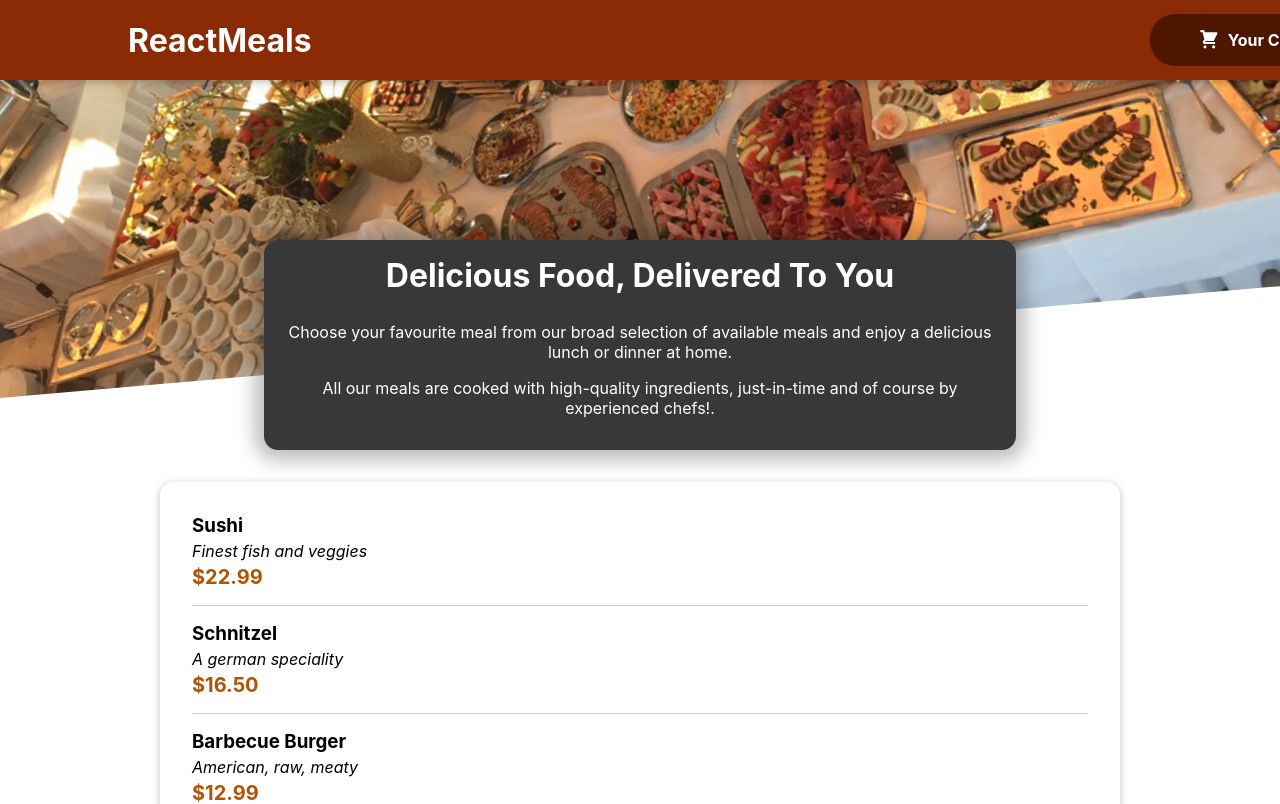
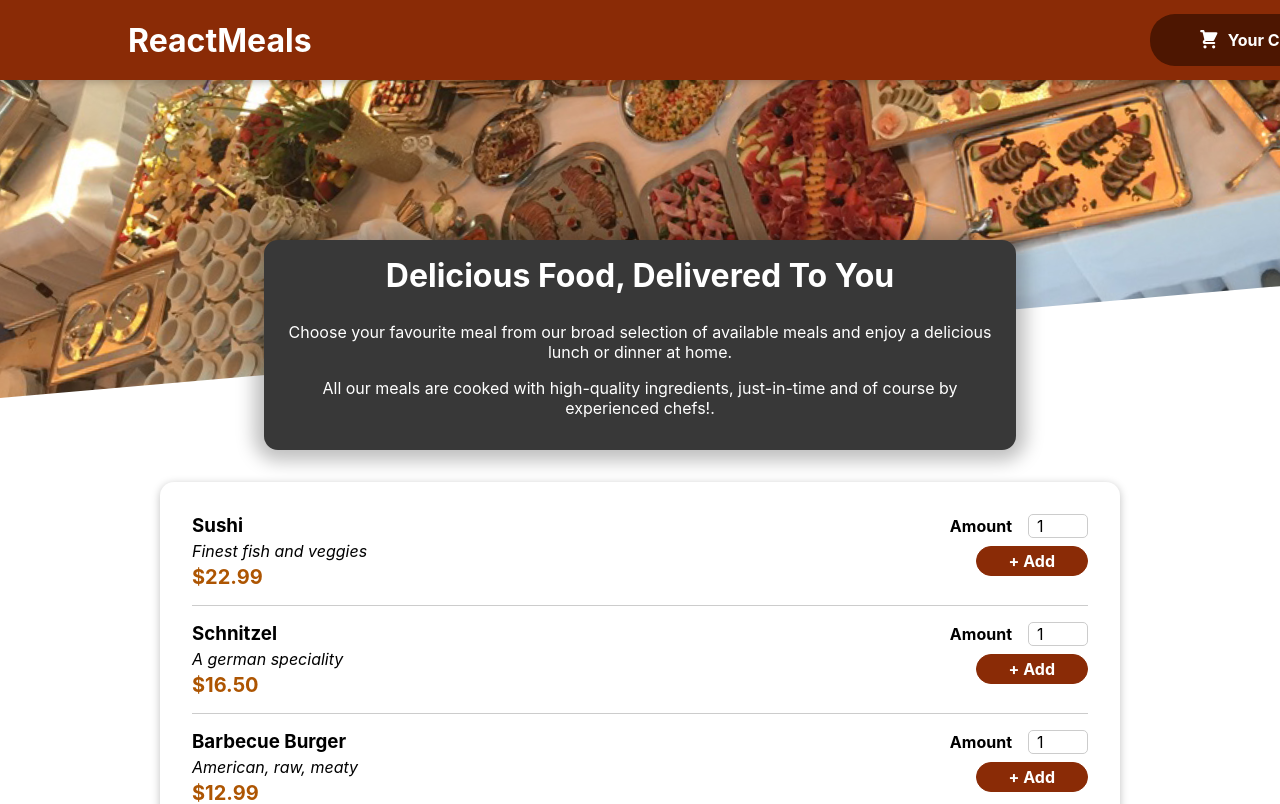
Before and after one commit to thanmayatanu1/Restaurant, a React (Create React App) app: page / in a window 1280 px wide. Shown: the top 804 px of the page. Built offline with nearby package versions, Linux system fonts and the light colour scheme.

Commit message:
Adding a Form

```diff
--- a/src/components/Meals/MealItem/MealItem.js
+++ b/src/components/Meals/MealItem/MealItem.js
@@ -1,3 +1,4 @@
+import MealItemForm from './MealItemForm';
 import classes from './MealItem.module.css';
 const MealItem = props => {
     const price = `$${props.price.toFixed(2)}`;
@@ -8,6 +9,7 @@ const MealItem = props => {
         <div className={classes.price}>{price}</div>
         </div>
         <div>
+            <MealItemForm />
 
         </div>
     </li>
--- a/src/components/Meals/MealItem/MealItemForm.js
+++ b/src/components/Meals/MealItem/MealItemForm.js
@@ -0,0 +1,22 @@
+import Input from '../../UI/Input';
+import classes from './MealItemForm.module.css';
+
+const MealItemForm = props => {
+    return (
+    <form className={classes.form}>
+        <Input
+        label="Amount"
+        input={{
+            id: 'amount',
+            type: 'number',
+            min: '1',
+            max: '5',
+            step: '1',
+            defaultValue: '1'
+         }}
+        />
+        <button>+ Add</button>
+    </form>
+    );
+};
+export default MealItemForm;
--- /dev/null
+++ b/src/components/Meals/MealItem/MealItemForm.module.css
@@ -0,0 +1,20 @@
+.form {
+    text-align: right;
+  }
+
+  .form button {
+    font: inherit;
+    cursor: pointer;
+    background-color: #8a2b06;
+    border: 1px solid #8a2b06;
+    color: white;
+    padding: 0.25rem 2rem;
+    border-radius: 20px;
+    font-weight: bold;
+  }
+
+  .form button:hover,
+  .form button:active {
+    background-color: #641e03;
+    border-color: #641e03;
+  }
--- /dev/null
+++ b/src/components/UI/Input.js
@@ -0,0 +1,10 @@
+import classes from './Input.module.css';
+
+const Input = props => {
+return <div className={classes.input}>
+<label htmlFor={props.input.id}>{props.label}</label>
+<input  {...props.input} />
+</div>
+};
+
+export default Input;
--- /dev/null
+++ b/src/components/UI/Input.module.css
@@ -0,0 +1,18 @@
+.input {
+    display: flex;
+    align-items: center;
+    margin-bottom: 0.5rem;
+  }
+
+  .input label {
+    font-weight: bold;
+    margin-right: 1rem;
+  }
+
+  .input input {
+    width: 3rem;
+    border-radius: 5px;
+    border: 1px solid #ccc;
+    font: inherit;
+    padding-left: 0.5rem;
+  }
```
